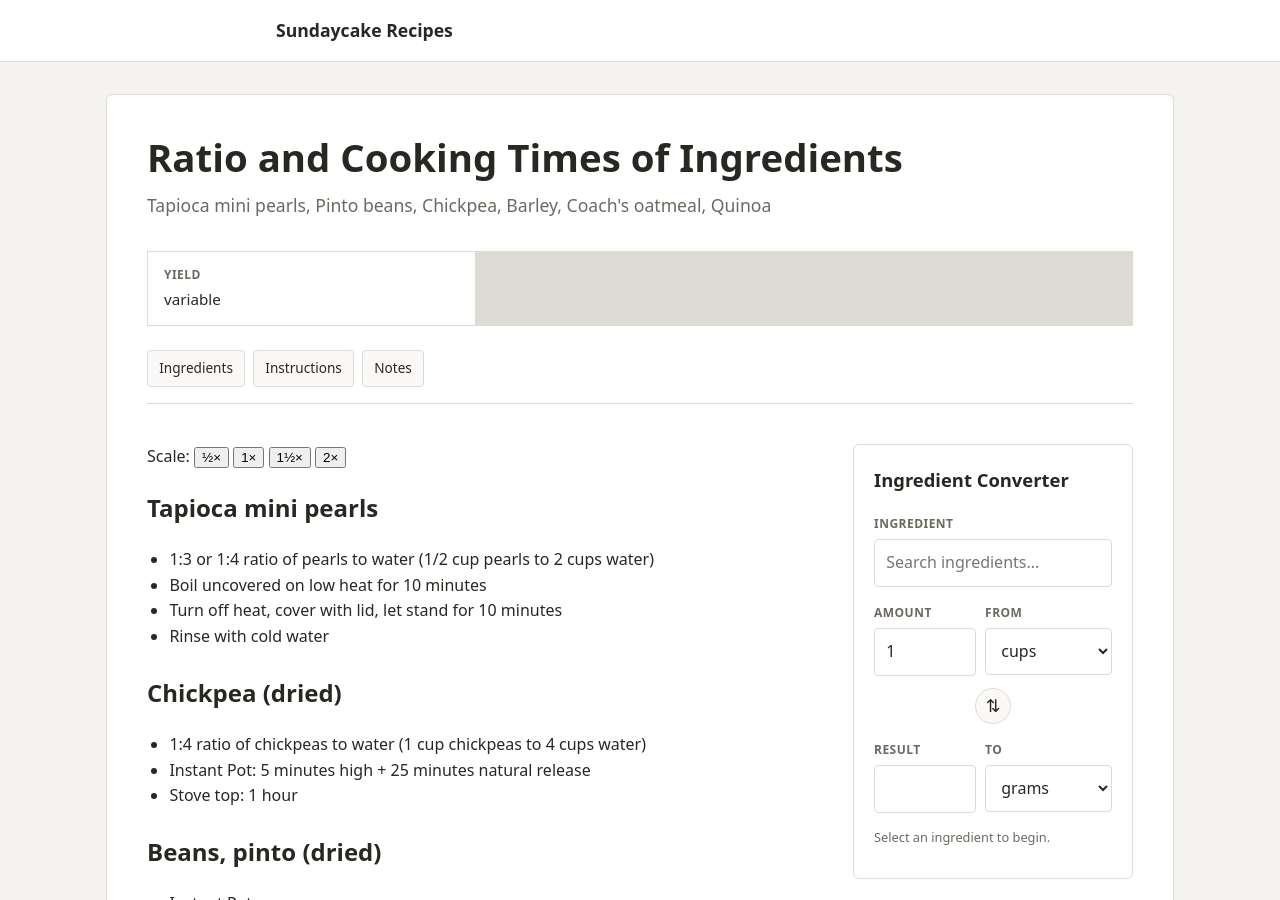
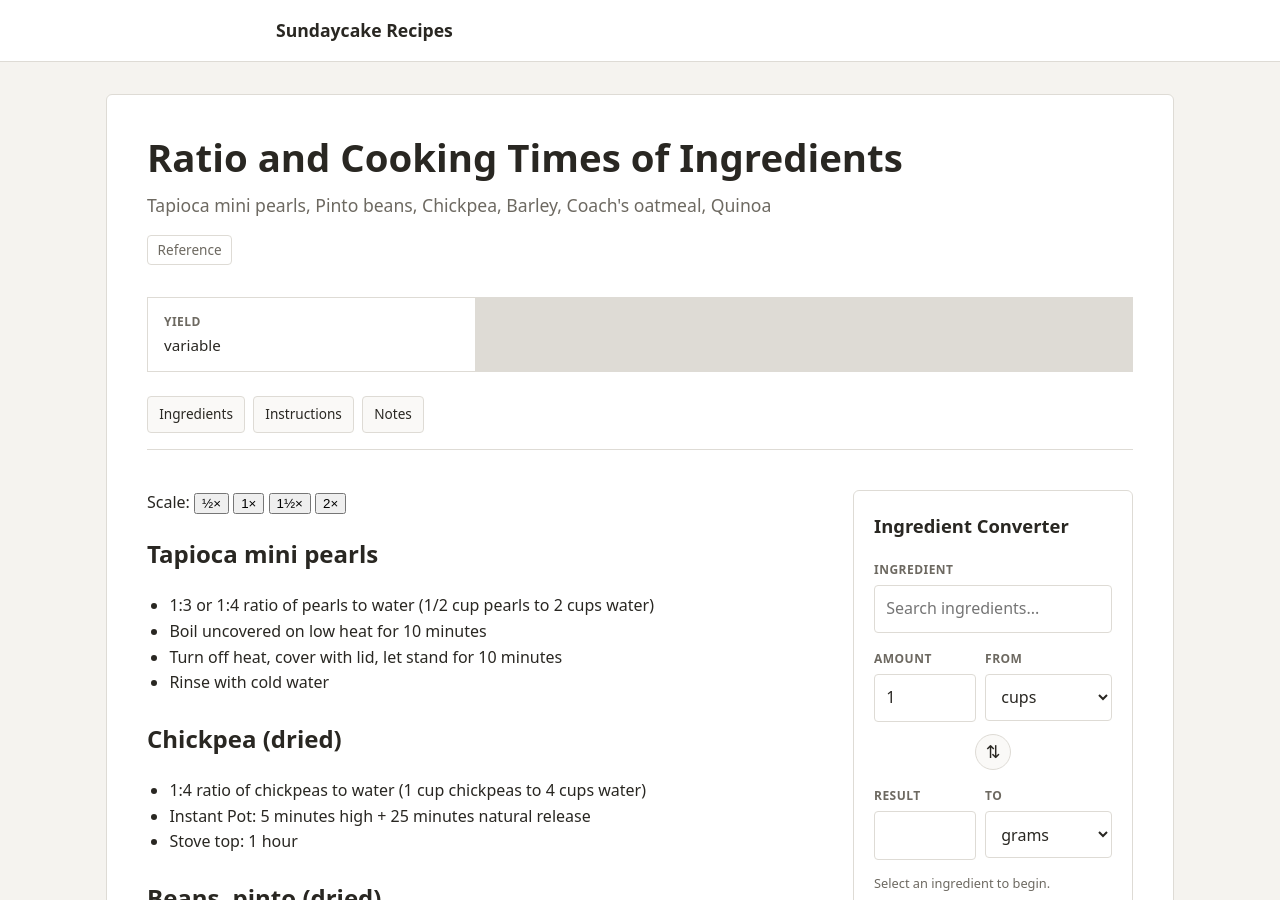
Before and after one commit to sundaycake/recipes, a Jekyll site: the page built from _recipes/ratio-and-cooking-times.md, in a window 1280 px wide and 900 px high. Built offline with Jekyll 4.4.1, drawn with Linux system fonts in a browser that asks for light colours.

Commit message:
Update ratio-and-cooking-times.md

```diff
--- a/_recipes/ratio-and-cooking-times.md
+++ b/_recipes/ratio-and-cooking-times.md
@@ -3,7 +3,7 @@ recipe: Ratio and Cooking Times of Ingredients
 description: Tapioca mini pearls, Pinto beans, Chickpea, Barley, Coach's oatmeal, Quinoa
 image:
 
-category: *Reference
+category:  Reference
 tags:
 
 yield: variable
```
